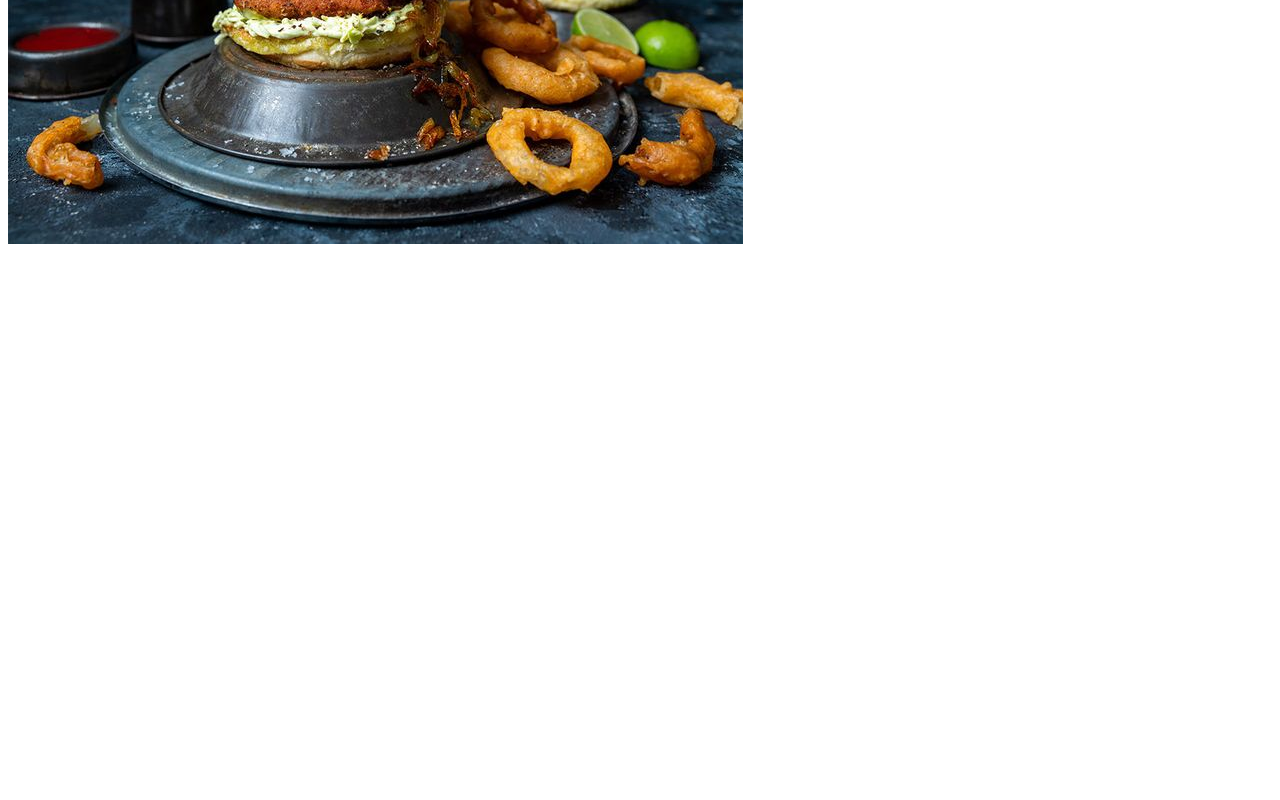
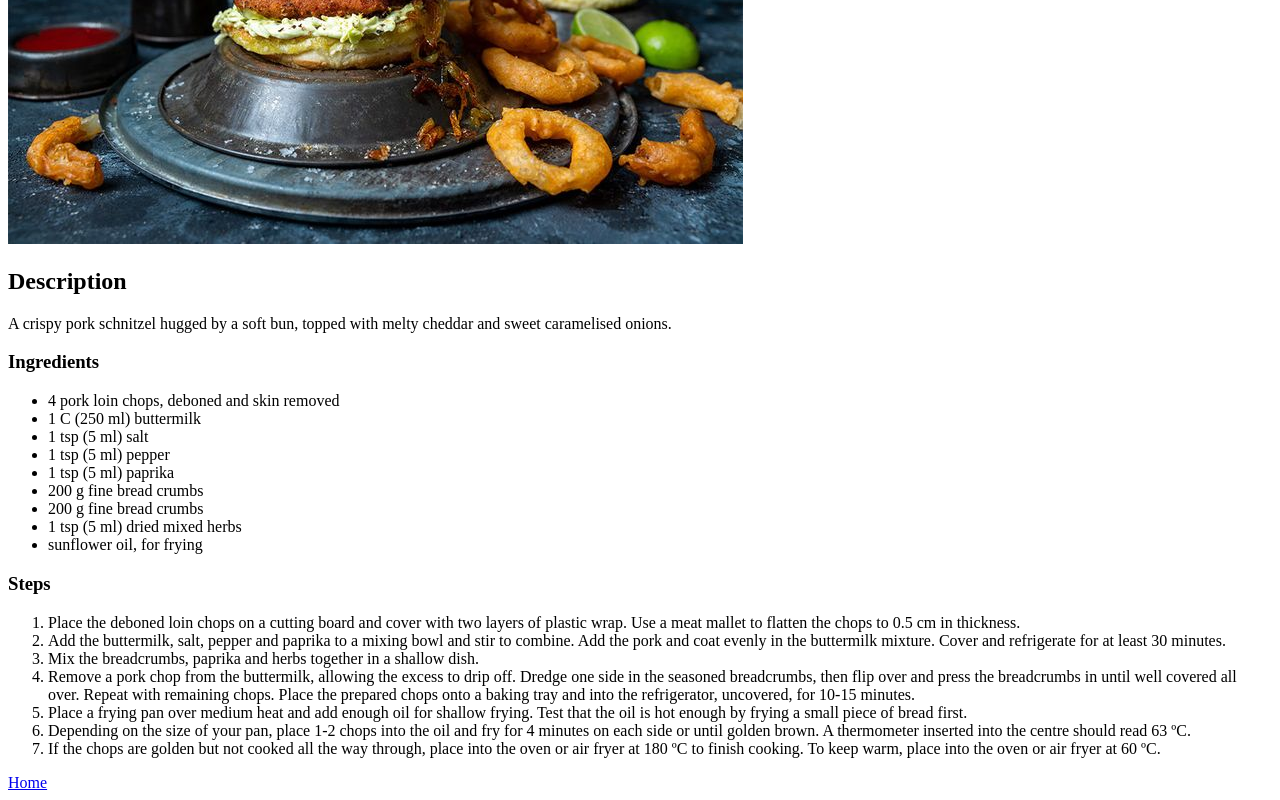
Before and after one commit to jonathanmgazi/odin-recipes1, a plain HTML site: page recipes/schnitzel-burger.html in a window 1280 px wide. Shown: the part 314-1114 px from the top of the page. Before the commit the page ends 800 px from the top, so only its background shows below. Drawn offline with Linux system fonts and the light colour scheme.

```diff
--- a/recipes/schnitzel-burger.html
+++ b/recipes/schnitzel-burger.html
@@ -8,5 +8,64 @@
   <body>
     <h1>Schnitzel Burger</h1>
     <img src="./images/schnitzel.jpeg" />
+
+    <h2>Description</h2>
+    <p>
+      A crispy pork schnitzel hugged by a soft bun, topped with melty cheddar
+      and sweet caramelised onions.
+    </p>
+
+    <h3>Ingredients</h3>
+    <ul>
+      <li>4 pork loin chops, deboned and skin removed</li>
+      <li>1 C (250 ml) buttermilk</li>
+      <li>1 tsp (5 ml) salt</li>
+      <li>1 tsp (5 ml) pepper</li>
+      <li>1 tsp (5 ml) paprika</li>
+      <li>200 g fine bread crumbs</li>
+      <li>200 g fine bread crumbs</li>
+      <li>1 tsp (5 ml) dried mixed herbs</li>
+      <li>sunflower oil, for frying</li>
+    </ul>
+
+    <h3>Steps</h3>
+    <ol>
+      <li>
+        Place the deboned loin chops on a cutting board and cover with two
+        layers of plastic wrap. Use a meat mallet to flatten the chops to 0.5 cm
+        in thickness.
+      </li>
+      <li>
+        Add the buttermilk, salt, pepper and paprika to a mixing bowl and stir
+        to combine. Add the pork and coat evenly in the buttermilk mixture.
+        Cover and refrigerate for at least 30 minutes.
+      </li>
+      <li>
+        Mix the breadcrumbs, paprika and herbs together in a shallow dish.
+      </li>
+      <li>
+        Remove a pork chop from the buttermilk, allowing the excess to drip off.
+        Dredge one side in the seasoned breadcrumbs, then flip over and press
+        the breadcrumbs in until well covered all over. Repeat with remaining
+        chops. Place the prepared chops onto a baking tray and into the
+        refrigerator, uncovered, for 10-15 minutes.
+      </li>
+      <li>
+        Place a frying pan over medium heat and add enough oil for shallow
+        frying. Test that the oil is hot enough by frying a small piece of bread
+        first.
+      </li>
+      <li>
+        Depending on the size of your pan, place 1-2 chops into the oil and fry
+        for 4 minutes on each side or until golden brown. A thermometer inserted
+        into the centre should read 63 ºC.
+      </li>
+      <li>
+        If the chops are golden but not cooked all the way through, place into
+        the oven or air fryer at 180 ºC to finish cooking. To keep warm, place
+        into the oven or air fryer at 60 ºC.
+      </li>
+    </ol>
+    <a href="../index.html">Home</a>
   </body>
 </html>
```
Also changed, not shown: index.html (+2 -1 lines).
